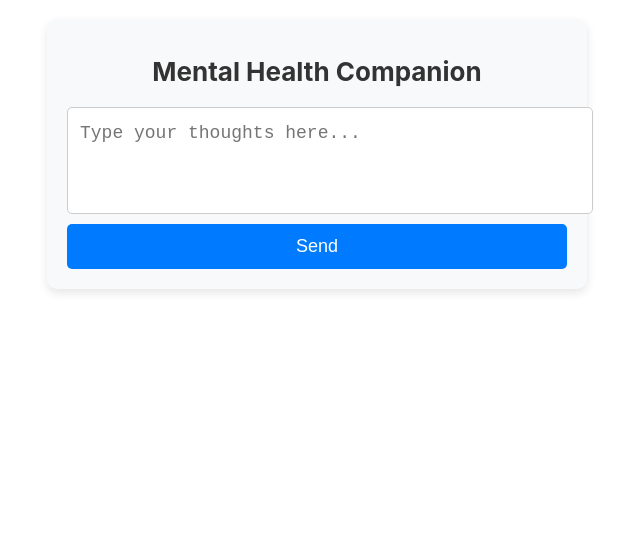
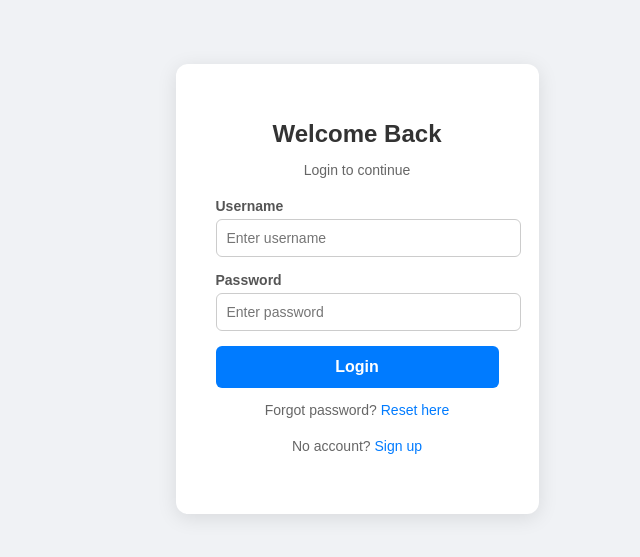
Before and after one commit to uaalumni02/mh_chatbot_front, a React (Create React App) app: page / in a window 1280 px wide. Shown: the part 111-668 px from the top of the page, without its empty margins (323-963 px from the left). Built offline with nearby package versions, Linux system fonts and the light colour scheme.

Commit message:
start on login pg

```diff
--- a/src/App.js
+++ b/src/App.js
@@ -1,5 +1,6 @@
 import React from "react";
 import { BrowserRouter, Route, Routes } from "react-router-dom";
+import Login from "./pages/Login";
 import Chat from "./pages/Chat";
 
 function App() {
@@ -9,7 +10,8 @@ function App() {
 
       <BrowserRouter>
         <Routes>
-          <Route exact path="/" element={<Chat />} />
+          <Route exact path="/" element={<Login />} />
+          <Route exact path="/chat" element={<Chat />} />
         </Routes>
       </BrowserRouter>
     </div>
--- /dev/null
+++ b/src/pages/Login.js
@@ -0,0 +1,81 @@
+import React, { useState } from "react";
+import { Navigate, Link } from "react-router-dom";
+import "../static/login.css";
+
+const Login = () => {
+  const [userName, setUserName] = useState("");
+  const [password, setPassword] = useState("");
+  const [invalidLogin, setInvalidLogin] = useState("");
+  const [loggedIn, setLoggedIn] = useState(false);
+  const [loading, setLoading] = useState(false);
+
+  const handleSubmit = (event) => {
+    event.preventDefault();
+    setLoading(true);
+
+    fetch("http://localhost:3000/api/user/login", {
+      method: "POST",
+      credentials: "include",
+      headers: { "Content-Type": "application/json" },
+      body: JSON.stringify({ userName, password }),
+    })
+      .then((res) => res.json())
+      .then((response) => {
+        console.log(response)
+        setLoading(false);
+        if (!response.success) {  ///the error is here -------> response.sucess does not exist
+          setInvalidLogin("Invalid credentials. Please try again.");
+        } else {
+          setLoggedIn(true);
+        }
+      })
+      .catch(() => {
+        setLoading(false);
+        setInvalidLogin("An error occurred. Please try again later.");
+      });
+  };
+
+  return (
+    <div className="login-container">
+      {loggedIn && <Navigate to="/chat" />}
+      <div className="login-box">
+        <h1>Welcome Back</h1>
+        <p>Login to continue</p>
+        <form onSubmit={handleSubmit} className="login-form">
+          <div className="form-group">
+            <label>Username</label>
+            <input
+              type="text"
+              placeholder="Enter username"
+              value={userName}
+              onChange={(e) => setUserName(e.target.value)}
+              required
+            />
+          </div>
+          <div className="form-group">
+            <label>Password</label>
+            <input
+              type="password"
+              placeholder="Enter password"
+              value={password}
+              onChange={(e) => setPassword(e.target.value)}
+              required
+            />
+          </div>
+          {invalidLogin && <p className="error-message">{invalidLogin}</p>}
+          <button type="submit" className="login-button">
+            {loading ? <span className="spinner"></span> : "Login"}
+          </button>
+        </form>
+        <p>
+          Forgot password? <Link to="/forgot-password">Reset here</Link>
+        </p>
+        <p>
+          No account? <Link to="/register">Sign up</Link>
+        </p>
+      </div>
+    </div>
+  );
+};
+
+export default Login;
--- /dev/null
+++ b/src/static/login.css
@@ -0,0 +1,117 @@
+/* General Styles */
+body, html {
+    margin: 0;
+    padding: 0;
+    font-family: 'Poppins', sans-serif;
+    background-color: #f0f2f5;
+    display: flex;
+    justify-content: center;
+    align-items: center;
+    height: 100vh;
+}
+
+/* Login Container */
+.login-container {
+    background: #ffffff;
+    padding: 40px;
+    border-radius: 12px;
+    box-shadow: 0px 4px 20px rgba(0, 0, 0, 0.1);
+    width: 100%;
+    max-width: 400px;
+    text-align: center;
+}
+
+/* Login Box */
+.login-box h1 {
+    color: #333;
+    font-size: 24px;
+    margin-bottom: 10px;
+}
+
+.login-box p {
+    color: #666;
+    font-size: 14px;
+    margin-bottom: 20px;
+}
+
+/* Form Fields */
+.form-group {
+    margin-bottom: 15px;
+    text-align: left;
+}
+
+.form-group label {
+    font-size: 14px;
+    color: #555;
+    font-weight: 600;
+    display: block;
+    margin-bottom: 5px;
+}
+
+.form-group input {
+    width: 100%;
+    padding: 10px;
+    border: 1px solid #ccc;
+    border-radius: 6px;
+    font-size: 14px;
+}
+
+.form-group input:focus {
+    border-color: #007bff;
+    outline: none;
+    box-shadow: 0px 0px 5px rgba(0, 123, 255, 0.3);
+}
+
+/* Error Message */
+.error-message {
+    color: red;
+    font-size: 14px;
+    margin-bottom: 10px;
+}
+
+/* Login Button */
+.login-button {
+    width: 100%;
+    padding: 12px;
+    border: none;
+    background-color: #007bff;
+    color: white;
+    font-size: 16px;
+    font-weight: bold;
+    border-radius: 6px;
+    cursor: pointer;
+    transition: background 0.3s ease;
+}
+
+.login-button:hover {
+    background-color: #0056b3;
+}
+
+/* Spinner */
+.spinner {
+    width: 20px;
+    height: 20px;
+    border: 3px solid rgba(255, 255, 255, 0.3);
+    border-top: 3px solid #ffffff;
+    border-radius: 50%;
+    animation: spin 1s linear infinite;
+    display: inline-block;
+    margin-right: 10px;
+    vertical-align: middle;
+}
+
+@keyframes spin {
+    0% { transform: rotate(0deg); }
+    100% { transform: rotate(360deg); }
+}
+
+/* Links */
+.login-box a {
+    color: #007bff;
+    text-decoration: none;
+    font-weight: 500;
+}
+
+.login-box a:hover {
+    text-decoration: underline;
+}
```
